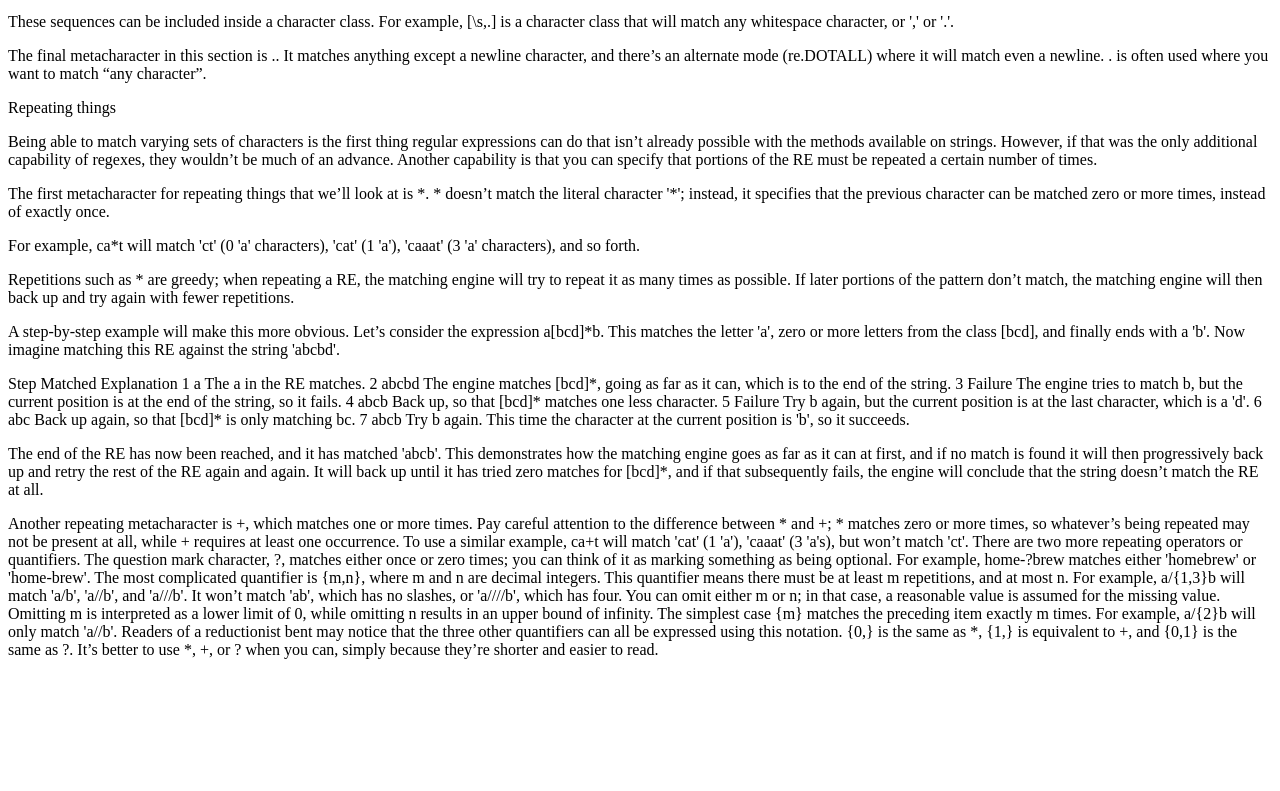
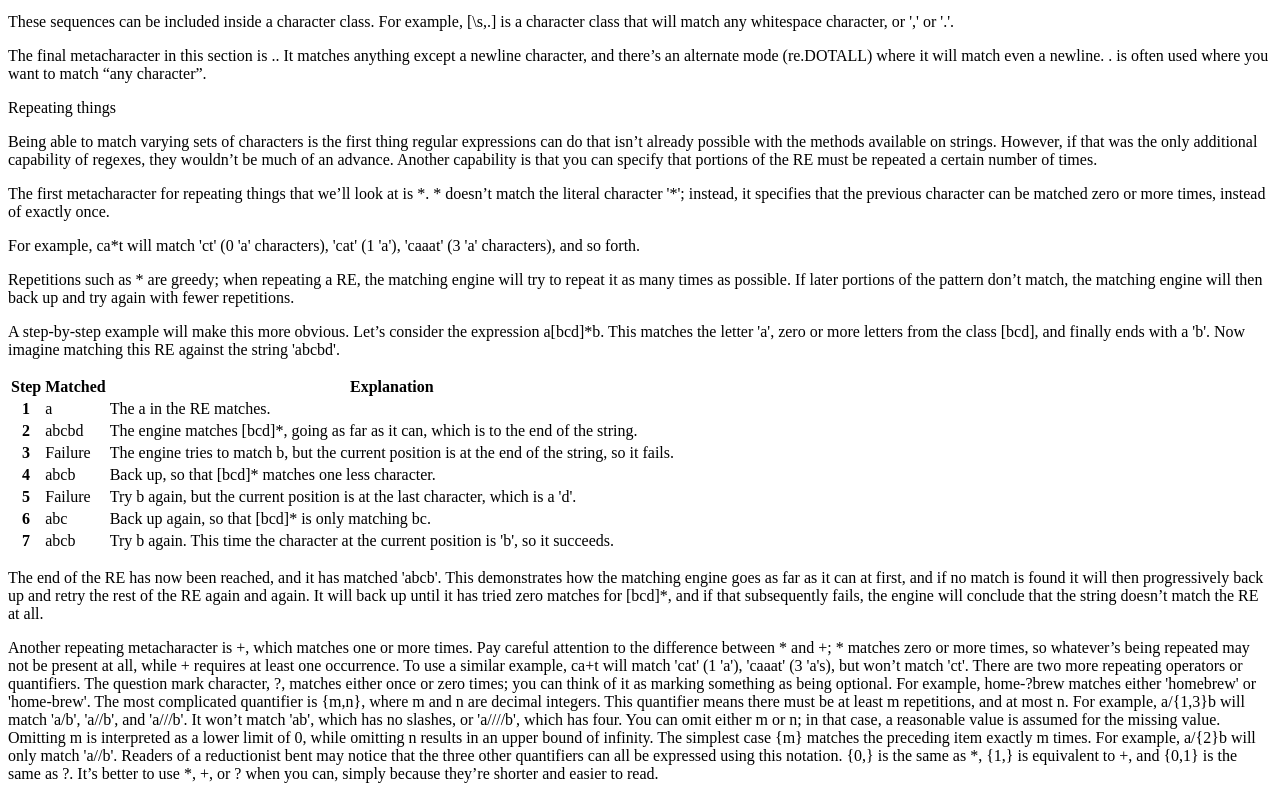
Before and after one commit to bidemim/technical-documentation-page, a plain HTML site: page index.html in a window 1280 px wide. Shown: the part 1373-2164 px from the top of the page. Before the commit the page ends 2040 px from the top, so only its background shows below. Drawn offline with Linux system fonts and the light colour scheme.

Commit message:
create table that explains matching

```diff
--- a/index.html
+++ b/index.html
@@ -146,78 +146,67 @@
             <p>A step-by-step example will make this more obvious. Let’s consider the expression a[bcd]*b. This matches the letter
                 'a', zero or more letters from the class [bcd], and finally ends with a 'b'. Now imagine matching this RE against
                 the string 'abcbd'.</p>
+
             <table>
-                            Step
+                <thead>
+                    <tr>
+                        <th scope="col">Step</th>
+                        <th scope="col">Matched</th>
+                        <th scope="col">Explanation</th>
+                    </tr>
+                </thead>
+                <tbody>
+                    <tr>
+                        <th scope="row">1</th>
+                        <td>a</td>
+                        <td>The a in the RE matches.</td>
+                    </tr>
 
+                     <tr>
+                        <th scope="row">2</th>
+                        <td>abcbd</td>
+                        <td>The engine matches [bcd]*, going as far as it can, which is to the end of the string.</td>
+                    </tr>
 
-Matched
+                    <tr>
+                        <th scope="row">3</th>
+                        <td>Failure</td>
+                        <td>The engine tries to match b, but the current position is at the end of the string, so it fails.</td>
+                    </tr>
 
+                    <tr>
+                        <th scope="row">4</th>
+                        <td>abcb</td>
+                        <td>Back up, so that [bcd]* matches one less character.</td>
+                    </tr>
 
-Explanation
+                    <tr>
+                        <th scope="row">5</th>
+                        <td>Failure</td>
+                        <td>Try b again, but the current position is at the last character, which is a 'd'.</td>
+                    </tr>
 
-1
+                    <tr>
+                        <th scope="row">6</th>
+                        <td>abc</td>
+                        <td>Back up again, so that [bcd]* is only matching bc.</td>
+                    </tr>
 
+                    <tr>
+                        <th scope="row">7</th>
+                        <td>abcb</td>
+                        <td>Try b again. This time the character at the current position is 'b', so it succeeds.</td>
+                    </tr>
+                </tbody>
 
-a
-
-
-The a in the RE matches.
-
-2
-
-
-abcbd
-
-
-The engine matches [bcd]*, going as far as it can, which is to the end of the string.
-
-3
-
-
-Failure
-
-
-The engine tries to match b, but the current position is at the end of the string, so it fails.
-
-4
-
-
-abcb
-
-
-Back up, so that [bcd]* matches one less character.
-
-5
-
-
-Failure
-
-
-Try b again, but the current position is at the last character, which is a 'd'.
-
-6
-
-
-abc
-
-
-Back up again, so that [bcd]* is only matching bc.
-
-7
-
-
-abcb
-
-
-Try b again. This time the character at the current position is 'b', so it succeeds.
             </table>
 
 
-    <p>The end of the RE has now been reached, and it has matched 'abcb'. This demonstrates
-        how the matching engine goes as far as it can at first, and if no match is found it
-        will then progressively back up and retry the rest of the RE again and again. It will
-        back up until it has tried zero matches for [bcd]*, and if that subsequently fails,
-        the engine will conclude that the string doesn’t match the RE at all.</p>
+            <p>The end of the RE has now been reached, and it has matched 'abcb'. This demonstrates
+            how the matching engine goes as far as it can at first, and if no match is found it
+            will then progressively back up and retry the rest of the RE again and again. It will
+            back up until it has tried zero matches for [bcd]*, and if that subsequently fails,
+            the engine will conclude that the string doesn’t match the RE at all.</p>
 
 Another repeating metacharacter is +, which matches one or more times. Pay careful attention to the difference between * and +; * matches zero or more times, so whatever’s being repeated may not be present at all, while + requires at least one occurrence. To use a similar example, ca+t will match 'cat' (1 'a'), 'caaat' (3 'a's), but won’t match 'ct'.
 
```
